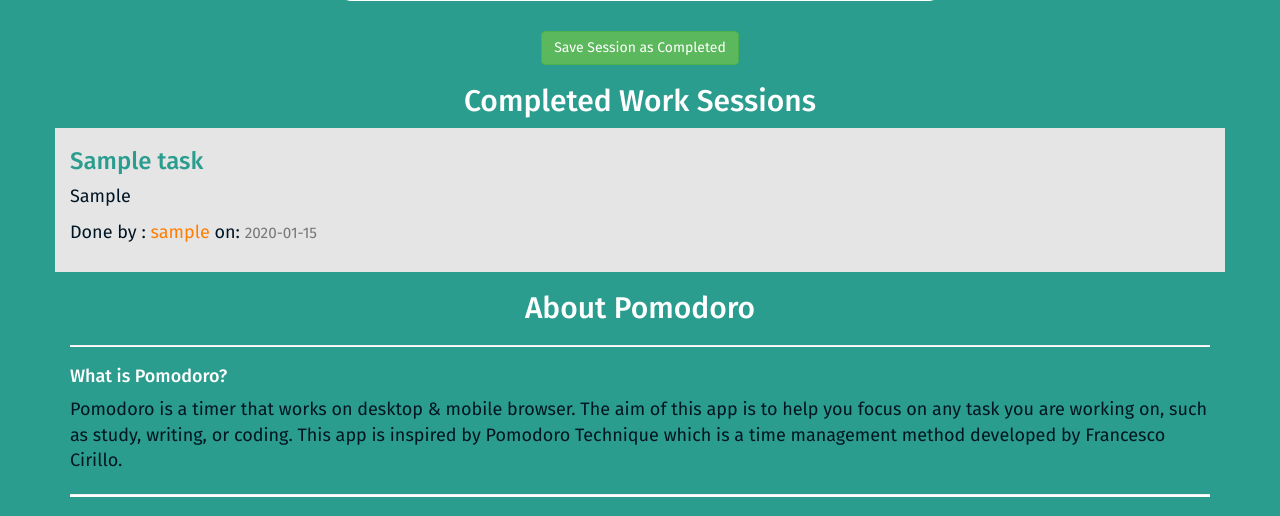
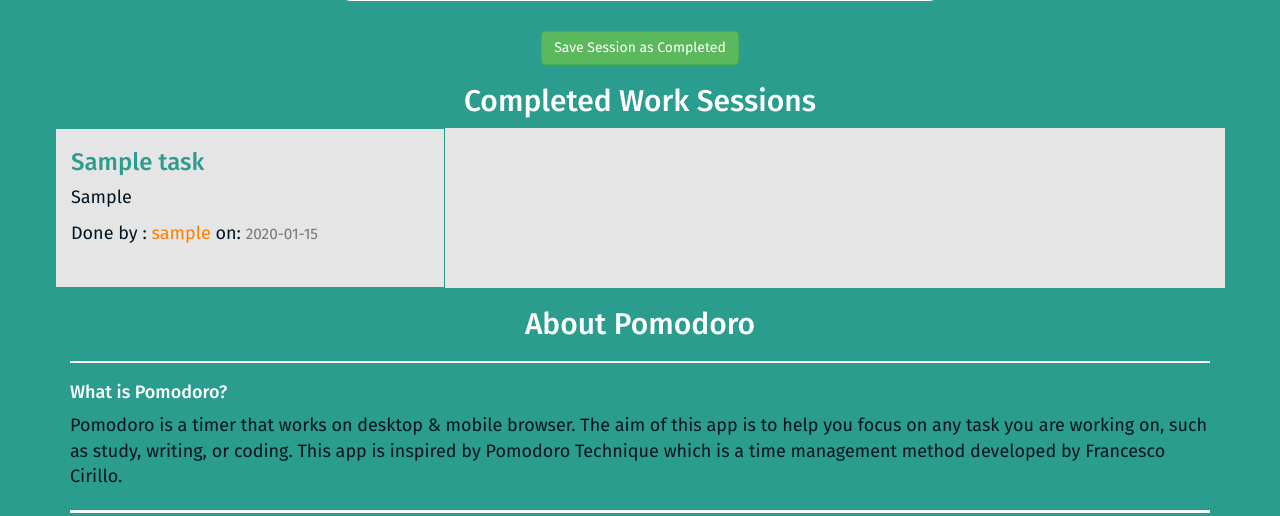
Before and after one commit to ngetichnicholas/Pomodoro-Timer, a Flask app: page / in a window 1280 px wide. Shown: the part 803-1319 px from the top of the page. Run offline with Flask 2, Linux system fonts and the light colour scheme; tables that the repository leaves empty hold one stand-in row (values such as "Sample post"); some libraries are stand-ins or nearby versions.

Commit message:
Deployment

```diff
--- a/app/static/css/index.css
+++ b/app/static/css/index.css
@@ -209,8 +209,9 @@
   text-align: center;
 }
 .task {
-  height: 18vh;
+  min-height: 20vh !important;
   background-color: #e5e5e5;
+  border: 1px solid #2a9d8f !important;
 }
 
 #tasks-container {
```
Also changed, not shown: 1 other file.
